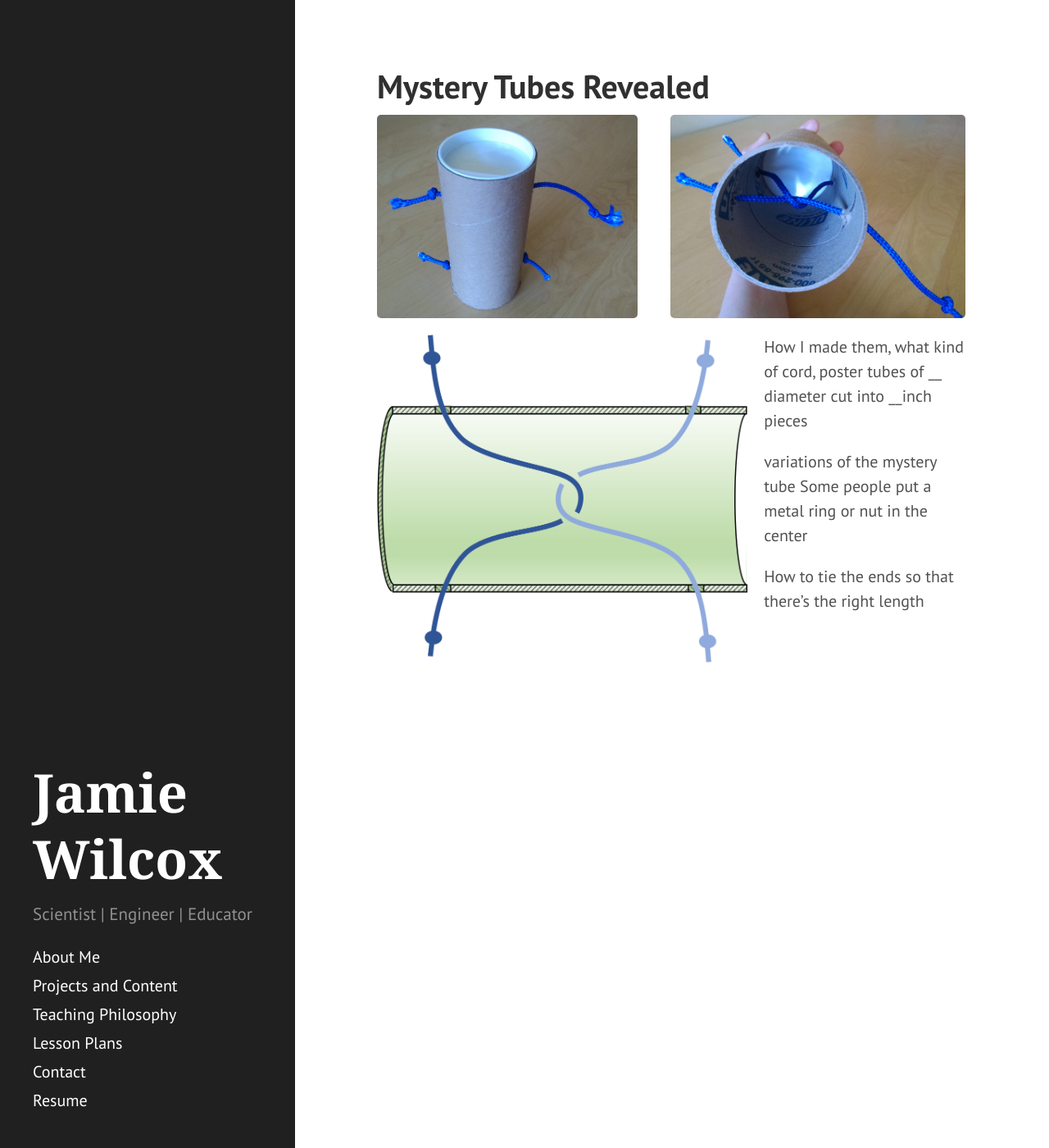
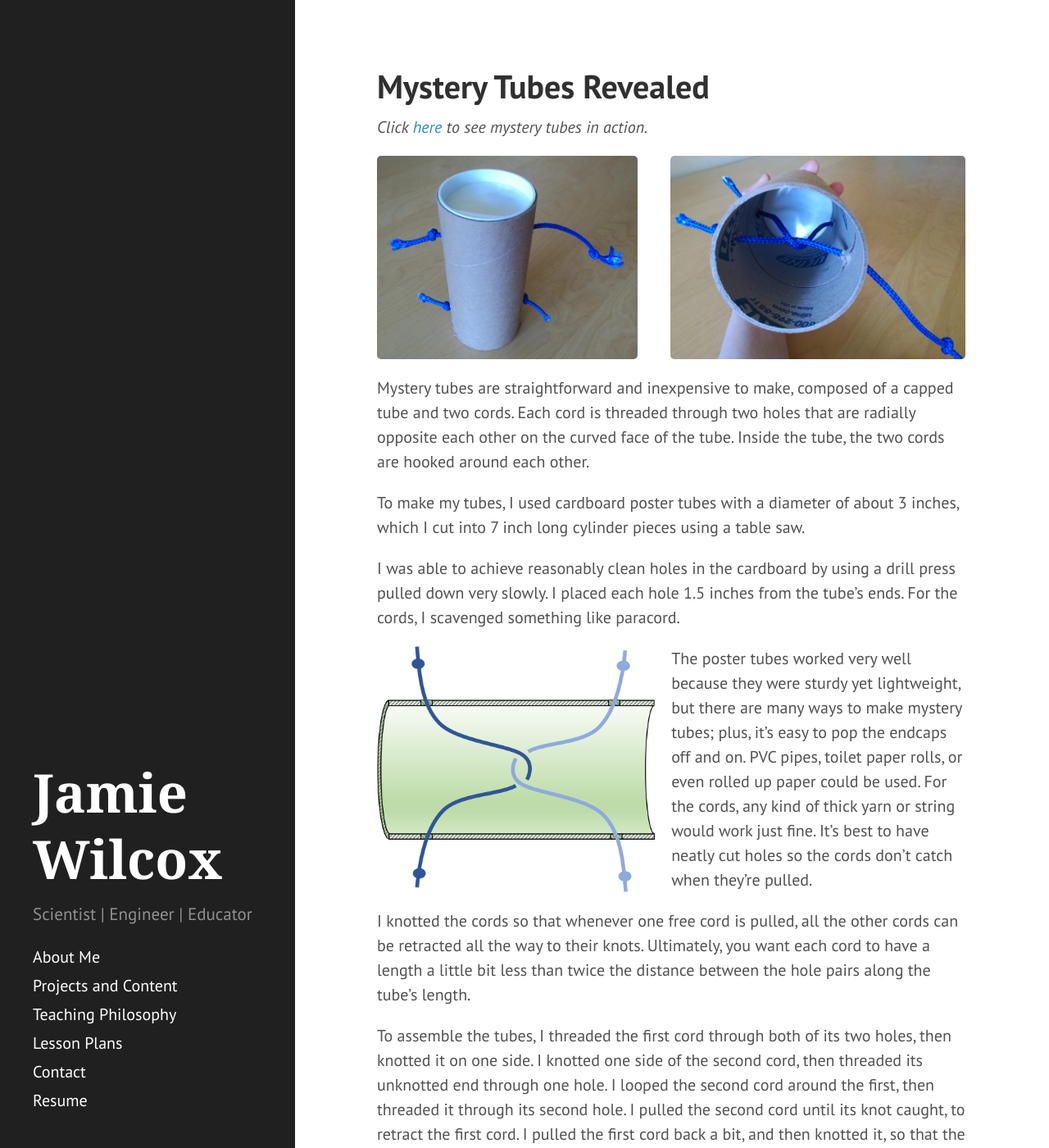
Before and after one commit to yellowcrayon/yellowcrayon.github.io, a Jekyll site: the page built from _posts/2017-07-13-mysterytubesrevealed.md, in a window 1280 px wide and 1400 px high. Shown: the whole window at 82% size. Built offline with Jekyll 4.4.1, drawn with Linux system fonts in a browser that asks for light colours; some of the changed text lies outside the part shown.

Commit message:
Worked on both Mystery Tubes posts Wrote some stuff for Mysetery Tubes Revealed Added classroom picture to Mystery Tubes Edited MysteryTubesClass3 photo--cropped, saved it in correct orientatoin Moved a couple of images to the untracked folder

```diff
--- a/_posts/2017-07-13-mysterytubesrevealed.md
+++ b/_posts/2017-07-13-mysterytubesrevealed.md
@@ -2,6 +2,8 @@
 layout: page
 title: Mystery Tubes Revealed
 ---
+
+*Click [here](/2017/06/25/mysterytubes/) to see mystery tubes in action.*
 
 <div class="container1">
     <div class="container1">
@@ -12,17 +14,26 @@ title: Mystery Tubes Revealed
         </div>
 </div>
 
+Mystery tubes are straightforward and inexpensive to make, composed of a capped tube and two cords. Each cord is threaded through two holes that are radially opposite each other on the curved face of the tube. Inside the tube, the two cords are hooked around each other.
+
+To make my tubes, I used cardboard poster tubes with a diameter of about 3 inches, which I cut into 7 inch long cylinder pieces using a table saw.
+
+I was able to achieve reasonably clean holes in the cardboard by using a drill press pulled down very slowly. I placed each hole 1.5 inches from the tube's ends. For the cords, I scavenged something like paracord.
+
+<img src="/images/MysteryTubeCartoon2.png" height="300" align="left" style="margin-right: 20px"/>
+
+The poster tubes worked very well because they were sturdy yet lightweight, but there are many ways to make mystery tubes; plus, it's easy to pop the endcaps off and on. PVC pipes, toilet paper rolls, or even rolled up paper could be used. For the cords, any kind of thick yarn or string would work just fine. It's best to have neatly cut holes so the cords don't catch when they're pulled.
+
+I knotted the cords so that whenever one free cord is pulled, all the other cords can be retracted all the way to their knots. Ultimately, you want each cord to have a length a little bit less than twice the distance between the hole pairs along the tube's length.
+
+To assemble the tubes, I threaded the first cord through both of its two holes, then knotted it on one side. I knotted one side of the second cord, then threaded its unknotted end through one hole. I looped the second cord around the first, then threaded it through its second hole. I pulled the second cord until its knot caught, to retract the first cord. I pulled the first cord back a bit, and then knotted it, so that the length between the two knots was a little bit less than twice the axial distance between the hole pairs.
+
+I made ten mystery tubes for a class of about twenty people.
+
+Variations
+Some instructors loop each cord through a metal ring or nut inside the tube.
 
 
 
 
-
-<img src="/images/MysteryTubeCartoon2.png" height="400" align="left" style="margin-right: 20px"/>
-
-
-How I made them, what kind of cord, poster tubes of __ diameter cut into __inch pieces
-
-variations of the mystery tube
-Some people put a metal ring or nut in the center
-
 How to tie the ends so that there's the right length
```
Also changed, not shown: _posts/2017-06-25-mysterytubes.md (+17 -14 lines), images/MysteryTubesClass3.jpg (added), 1 other file.
